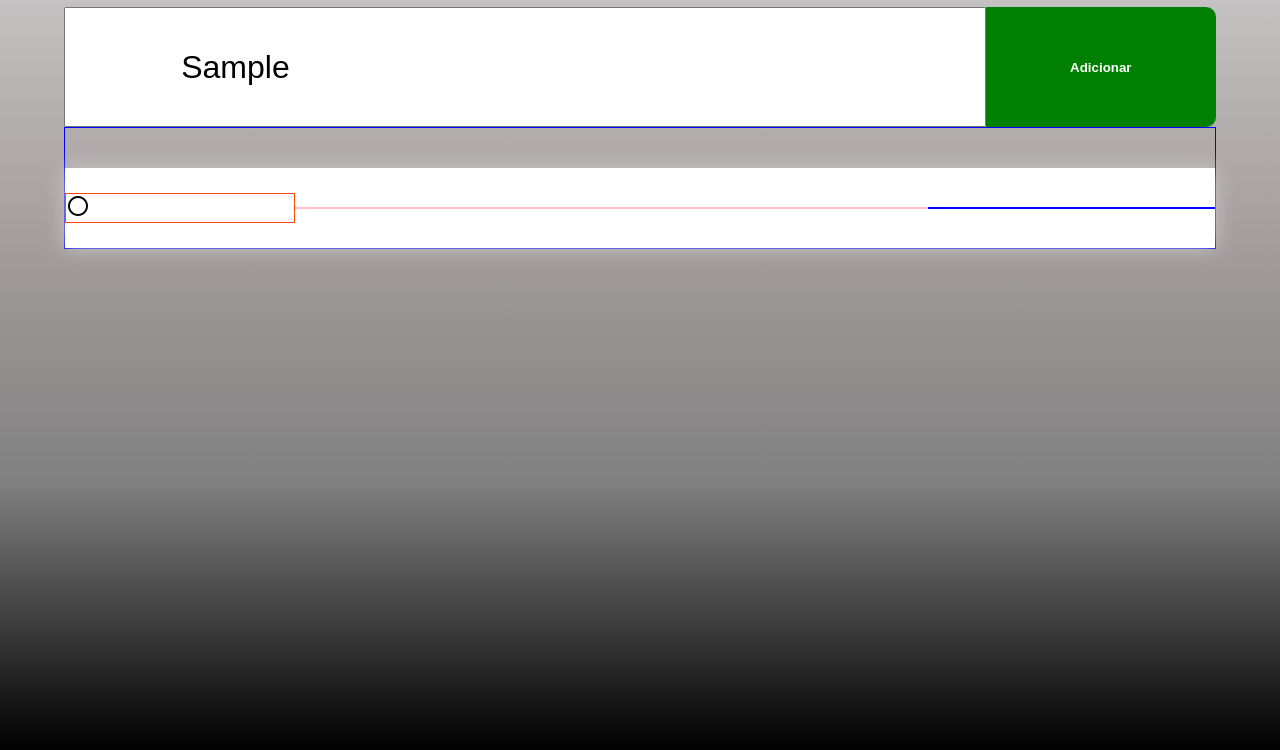
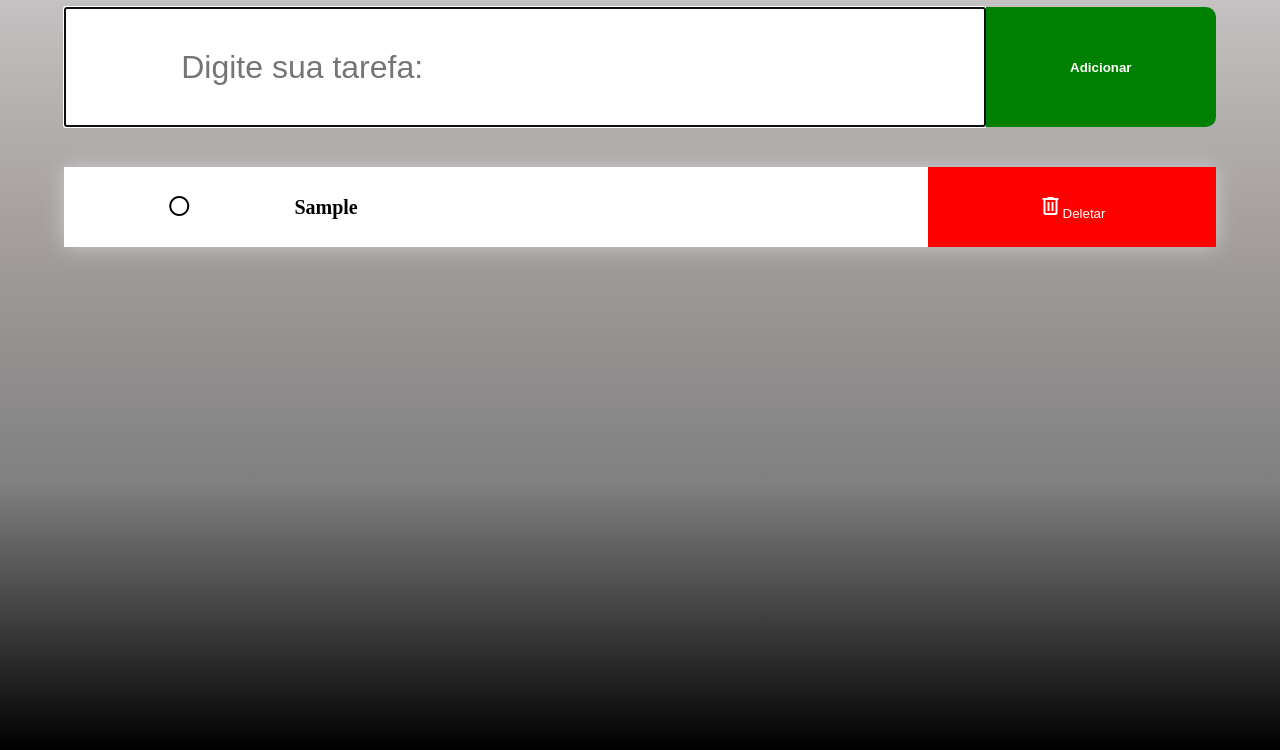
Before and after one commit to pedrotorres277/javascript, a plain HTML site: page aula015/index.html in a window 1280 px wide. Both pictures are taken after typing "Sample" into the empty fields and a click on the button "Adicionar". Shown: the part 50-800 px from the top of the page. Drawn offline with nearby package versions, Linux system fonts and the light colour scheme.

Commit message:
new commit

```diff
--- a/aula015/index.html
+++ b/aula015/index.html
@@ -1,5 +1,5 @@
 <!DOCTYPE html>
-<html lang="en">
+<html lang="pt-br">
 <head>
     <meta charset="UTF-8">
     <meta name="viewport" content="width=device-width, initial-scale=1.0">
@@ -11,22 +11,10 @@
     <h1>Lista de Tarefas</h1>
     <header>
         <input id="inputTarefa" type="text" placeholder="Digite sua tarefa:" required>
-        <button class="add">Adicionar</button>
+        <button id="btn-add" class="add" onclick="addTarefa()">Adicionar</button>
     </header>
     <main id="areaLista">
-        <div class="item">
-            <div class="item-icone">
-                <span class="material-symbols-outlined">
-                    radio_button_unchecked
-                    </span>
-            </div>
-            <div class="item-nome">
-
-            </div>
-            <div class="item-botao">
-
-            </div>
-        </div>
     </main>
+    <script src="script.js"></script>
 </body>
 </html>
--- /dev/null
+++ b/aula015/script.js
@@ -0,0 +1,46 @@
+let input = document.getElementById("inputTarefa");
+let btnAdd = document.getElementById("btn-add");
+let main = document.getElementById("areaLista");
+let contador = 0;
+
+function addTarefa(){
+    let valorInput = input.value;
+
+    if ((valorInput !== "") && (valorInput !== null) && (valorInput !== undefined)) {
+
+        ++contador;
+
+        let novoItem = `<div id="${contador}" class="item">
+            <div class="item-icone">
+                <i class="material-symbols-outlined">radio_button_unchecked</i>
+            </div>
+            <div class="item-nome">
+                ${valorInput}
+            </div>
+            <div class="item-botao">
+                <button style="cursor: pointer" onclick="deletar(${contador})" class="delete"><i class="material-symbols-outlined">delete</i>Deletar</button>
+            </div>
+        </div>`;
+
+        //add novo item no main
+        main.innerHTML += novoItem;
+
+        //zerar input
+        input.value = "";
+        input.focus(); //input ficar focado
+
+    }
+}
+
+function deletar(id){
+    var tarefa = document.getElementById(id);
+    tarefa.remove();
+}
+
+//fazer com que a tecla ENTER de nº13, ative a função de click (adicionar);
+input.addEventListener("keyup", function(event){
+    if (event.keyCode === 13) {
+        event.preventDefault(); //previnir enter fazer outras funções;
+        btnAdd.click();
+    }
+})
--- a/aula015/style.css
+++ b/aula015/style.css
@@ -39,7 +39,7 @@ main{
     flex-flow: row wrap;
     width: 90%;
     margin: auto auto;
-    border: 1px solid blue;
+    /*border: 1px solid blue; */
     padding-top: 40px;
 }
 .item{
@@ -51,16 +51,40 @@ main{
     height: 80px;
     width: 100%;
     box-shadow: 0 0 20px #ccc;
+    margin-bottom: 2%;
 }
 .item-icone{
     flex: 20%;
-    border: 1px solid orangered;
+    /*border: 1px solid orangered; */
+    text-align: center;
+    font-size: 2rem;
+
 }
 .item-nome{
     flex: 55%;
-    border: 1px solid pink;
+    /*border: 1px solid pink;*/
+    font-size: 20px;
+    font-weight: bold;
 }
 .item-botao{
     flex: 25%;
-    border: 1px solid blue;
+    /*border: 1px solid blue */
 }
+.delete{
+    background-color: red;
+    color: white;
+    border: none;
+    padding: 10px;
+    height: 80px;
+    width: 100%;
+}
+.check-circle{
+    color: green;
+}
+.item.clicado{
+background-color: rgb(155, 247, 155);
+}
+.item.clicado .item-nome{
+    text-decoration: line-through;
+    color: gray;
+}
```
